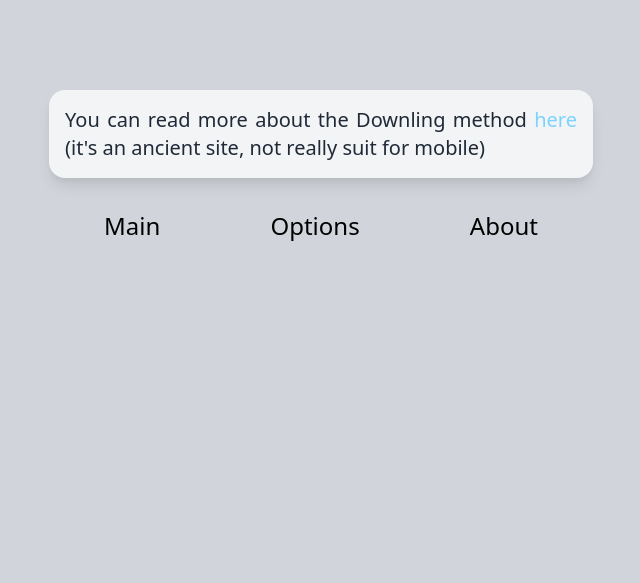
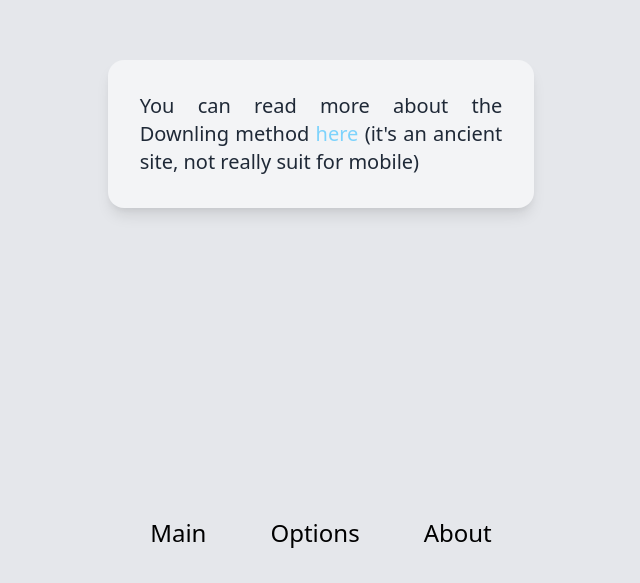
Before and after one commit to Sebosun/latin-downling-method, a React (Create React App) app: page /about in a window 1280 px wide. Shown: the part 217-800 px from the top of the page, without its empty margins (319-959 px from the left). Built offline with nearby package versions, Linux system fonts and the light colour scheme.

Commit message:
refactoring layout

```diff
--- a/craco.config.js
+++ b/craco.config.js
@@ -1,5 +1,18 @@
 // craco.config.js
 module.exports = {
+  webpack: {
+    configure: {
+      module: {
+        rules: [
+          {
+            type: "javascript/auto",
+            test: /\.mjs$/,
+            include: /node_modules/,
+          },
+        ],
+      },
+    },
+  },
   style: {
     postcss: {
       plugins: [require("tailwindcss"), require("autoprefixer")],
--- a/package.json
+++ b/package.json
@@ -13,6 +13,7 @@
     "@types/react": "^17.0.35",
     "@types/react-dom": "^17.0.11",
     "@types/react-redux": "^7.1.20",
+    "framer-motion": "^5.4.4",
     "react": "^17.0.2",
     "react-dom": "^17.0.2",
     "react-redux": "^7.2.6",
--- a/public/index.html
+++ b/public/index.html
@@ -26,7 +26,7 @@
     -->
     <title>React App</title>
   </head>
-  <body class="h-screen">
+  <body class="h-screen bg-gray-200">
     <noscript>You need to enable JavaScript to run this app.</noscript>
     <div id="root" class="h-full"></div>
     <!--
--- a/src/App.tsx
+++ b/src/App.tsx
@@ -7,16 +7,18 @@ import FetchData from "./FetchData";
 
 function App() {
   return (
-    <div className="flex flex-col items-center justify-center h-full bg-gray-300">
-      <div className="w-full max-w-md p-4 md:max-w-xl">
-        <Routes>
-          <Route path="/" element={<Main />} />
-          <Route path="/options" element={<Options />} />
-          <Route path="/about" element={<About />} />
-        </Routes>
-        <FetchData />
+    <div className="h-full">
+      <div className="grid grid-rows-main items-center justify-items-center h-full ">
+        <div className="w-5/6	 md:w-2/6">
+          <Routes>
+            <Route path="/" element={<Main />} />
+            <Route path="/options" element={<Options />} />
+            <Route path="/about" element={<About />} />
+          </Routes>
+        </div>
         <Navigation />
       </div>
+      <FetchData />
     </div>
   );
 }
--- a/src/components/game/Game.tsx
+++ b/src/components/game/Game.tsx
@@ -102,7 +102,7 @@ export default function Game() {
   };
 
   return (
-    <>
+    <div>
       <Question
         case={answer.case}
         number={answer.number}
@@ -130,6 +130,6 @@ export default function Game() {
           Check
         </button>
       </form>
-    </>
+    </div>
   );
 }
--- a/src/components/game/options/GameOptions.tsx
+++ b/src/components/game/options/GameOptions.tsx
@@ -58,7 +58,7 @@ export default function GameOptions(): ReactElement | null {
   return (
     <>
       <p className="text-xl mx-4 leading-loose">Nouns:</p>
-      <div className="lg:flex  gap-5 text-2xl justify-center">
+      <div className="flex flex-wrap  gap-5 text-2xl justify-center">
         {nounKeys.map((item) => {
           return (
             <ul>
--- a/src/components/pages/About.tsx
+++ b/src/components/pages/About.tsx
@@ -2,8 +2,8 @@ import React, { ReactElement } from "react";
 
 export default function About(): ReactElement | null {
   return (
-    <main className="wrapper overflow-y-auto max-h-110">
-      <p className="text-xl font-thin text-justify">
+    <main className="wrapper max-w-md">
+      <p className="text-xl  text-justify">
         You can read more about the Downling method{" "}
         <span>
           <a
--- a/src/components/pages/Main.tsx
+++ b/src/components/pages/Main.tsx
@@ -1,5 +1,6 @@
 import Game from "../game/Game";
 import Stats from "../stats/Stats";
+import { motion } from "framer-motion";
 
 export default function Main() {
   return (
--- a/src/components/pages/Options.tsx
+++ b/src/components/pages/Options.tsx
@@ -3,8 +3,8 @@ import GameOptions from "../game/options/GameOptions";
 
 export default function Options(): ReactElement | null {
   return (
-    <main className="wrapper">
-      <GameOptions />;
+    <main className="min-w-full wrapper">
+      <GameOptions />
     </main>
   );
 }
--- a/src/components/ui/Navigation.tsx
+++ b/src/components/ui/Navigation.tsx
@@ -3,7 +3,7 @@ import { Link } from "react-router-dom";
 
 export default function Navigation(): ReactElement | null {
   return (
-    <nav className=" flex justify-around  text-2xl  ">
+    <nav className="justify-center flex justify-around  text-2xl  ">
       <Link
         className="border-transparent border-b-2 hover:border-sky-800 p-8 "
         to="/"
--- a/src/index.css
+++ b/src/index.css
@@ -5,6 +5,6 @@
 
 @layer components {
   .wrapper {
-    @apply w-full  max-h-110 overflow-y-auto bg-gray-100 rounded-2xl shadow-lg text-gray-800 p-4;
+    @apply min-w-full overflow-y-auto bg-gray-100 rounded-2xl shadow-lg text-gray-800 p-4 lg:p-8;
   }
 }
--- a/tailwind.config.js
+++ b/tailwind.config.js
@@ -6,6 +6,9 @@ module.exports = {
   // mode: "jit",
   theme: {
     extend: {
+      gridTemplateRows: {
+        main: "1fr min-content",
+      },
       colors: {
         orange: colors.orange,
         yellow: colors.amber,
```
Also changed, not shown: 1 other file (tests, documents, lock files or other folders).
